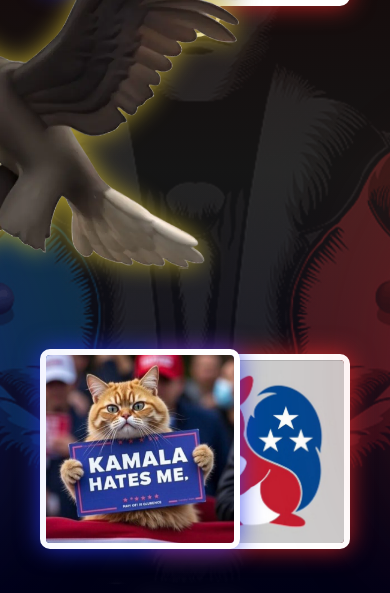
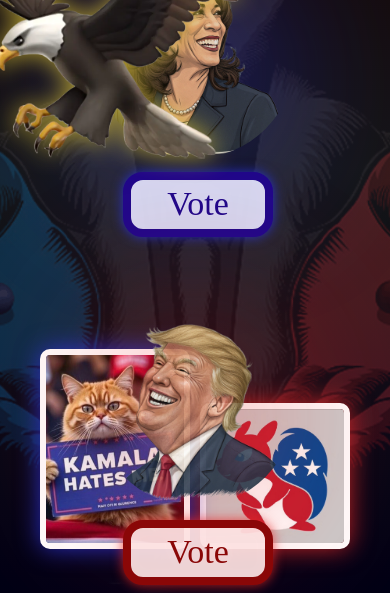
Before and after one commit to N-E-O-N-I-X/Choose-your-president, a plain HTML site: page index.html in a window 390 px wide. Shown: the part 251-844 px from the top of the page. Drawn offline with Linux system fonts and the light colour scheme; a web font is replaced by a local one.

Commit message:
Update style.css

```diff
--- a/style.css
+++ b/style.css
@@ -481,3 +481,44 @@ h2 {
     transform: scale(1.1);
     transition: 0.2s;
   }
+
+@media (max-width: 1024px) {
+  header h1 {
+    font-size: 80px; /* Уменьшение размера заголовка */
+  }
+
+  .pill-container {
+    flex-direction: column; /* Расположить элементы в колонку */
+    gap: 5rem; /* Уменьшить расстояние между элементами */
+    margin-top: 5rem; /* Уменьшить отступ сверху */
+  }
+
+  .pill img {
+    width: 200px; /* Уменьшить размер изображений */
+  }
+
+  .t1 img, .t2 img, .k1 img, .k2 img {
+    width: 150px; /* Уменьшить размер изображений */
+  }
+
+  .eagle img {
+    width: 250px; /* Уменьшить размер изображения орла */
+  }
+
+  .pump button, .x button {
+    font-size: 24px; /* Уменьшить размер текста на кнопках */
+    width: 100px; /* Уменьшить ширину кнопок */
+  }
+
+  .modal-content {
+    width: 90%; /* Уменьшить ширину модальных окон */
+  }
+
+  .progress-bar {
+    height: 40px; /* Уменьшить высоту прогресс-бара */
+  }
+
+  .vote-text {
+    font-size: 1rem; /* Уменьшить размер текста */
+  }
+}
```
